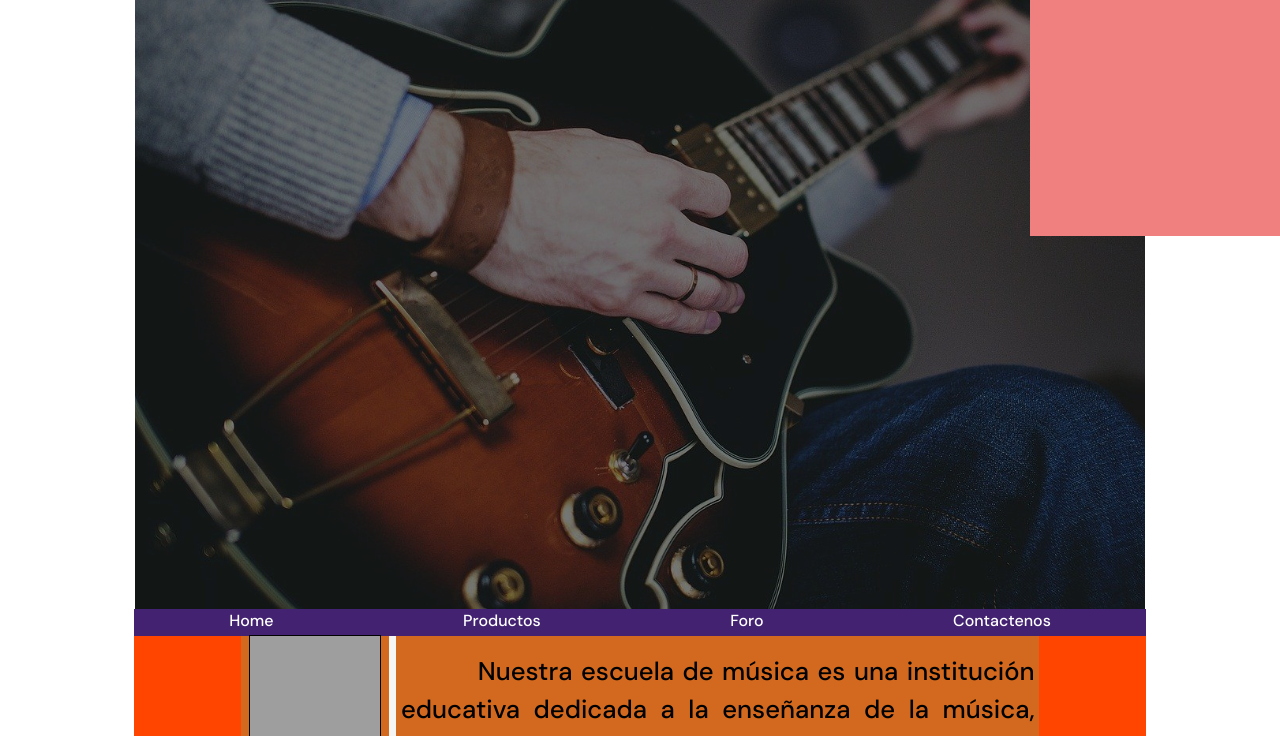
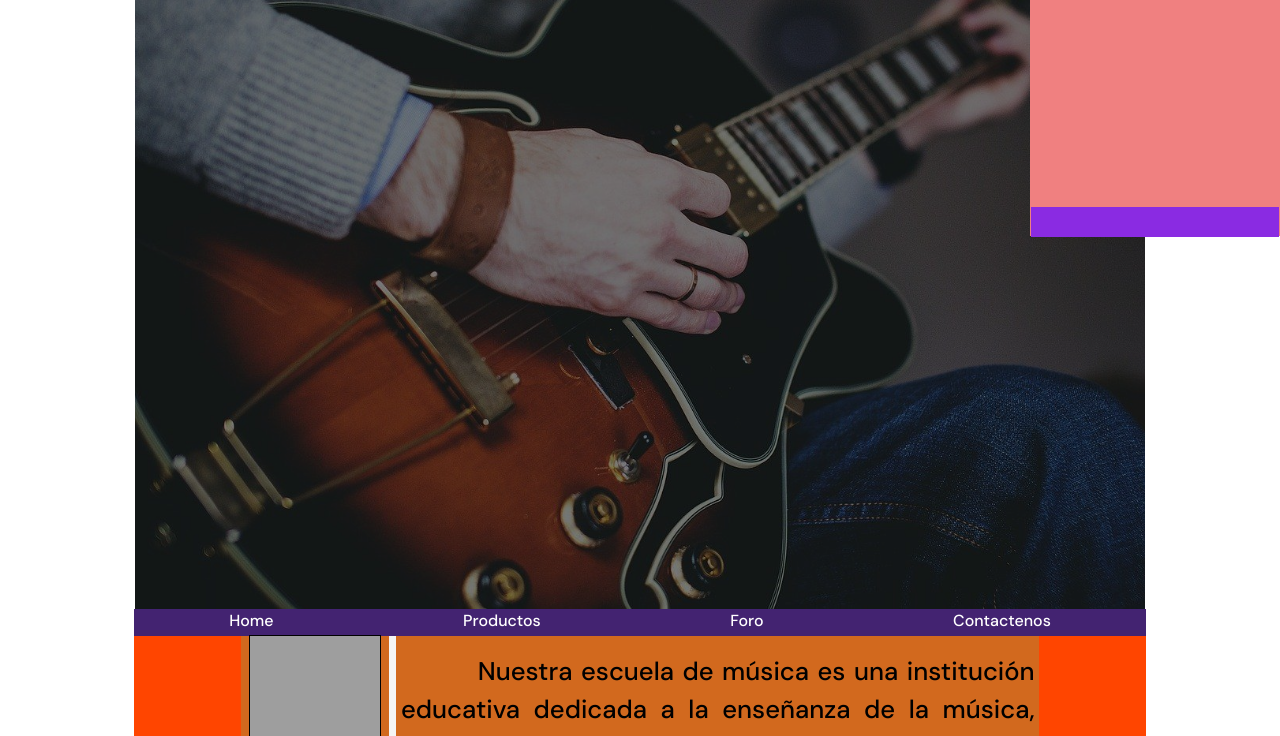
Before and after one commit to augusto000/escuelaMusica, a plain HTML site: page index.html in a window 1280 px wide. Shown: the part 64-800 px from the top of the page. Drawn offline with Linux system fonts and the light colour scheme; grey boxes are pictures that could not be loaded.

Commit message:
se actualizó la linea de cant,descripcion,precio

```diff
--- a/index.html
+++ b/index.html
@@ -16,13 +16,14 @@
   <header>
     <!--Caja Flotante para el Carrito-->
     <section id="cajaFlotante"><h1>Carrito</h1>
-    <div id="encabezado">
-          <span class="enca cant">Cant</span>
-          <span class="enca desc">Descripción</span>
-          <span class="enca precio">Precio</span>
+        <div id="encabezado">
+              <span class="enca cant">Cant</span>
+              <span class="enca desc">Descripción</span>
+              <span class="enca precio">Precio</span>
+        </div>
+        <div class="pie-cajaFlotante">
 
-    </div>
-
+        </div>
 
     </section>
     <div class="contenedor-img-practicando">
--- a/styles.css
+++ b/styles.css
@@ -286,6 +286,13 @@ form h2{
     z-index: 20000;
     opacity: 1;
 }
+.pie-cajaFlotante{
+    position: relative;
+    top: 210px;
+    max-width: 100%;
+    height: 30px;
+    background-color: blueviolet;
+}
 #cajaFlotante h1{
     width: 100%;
     height: 30px;
```
